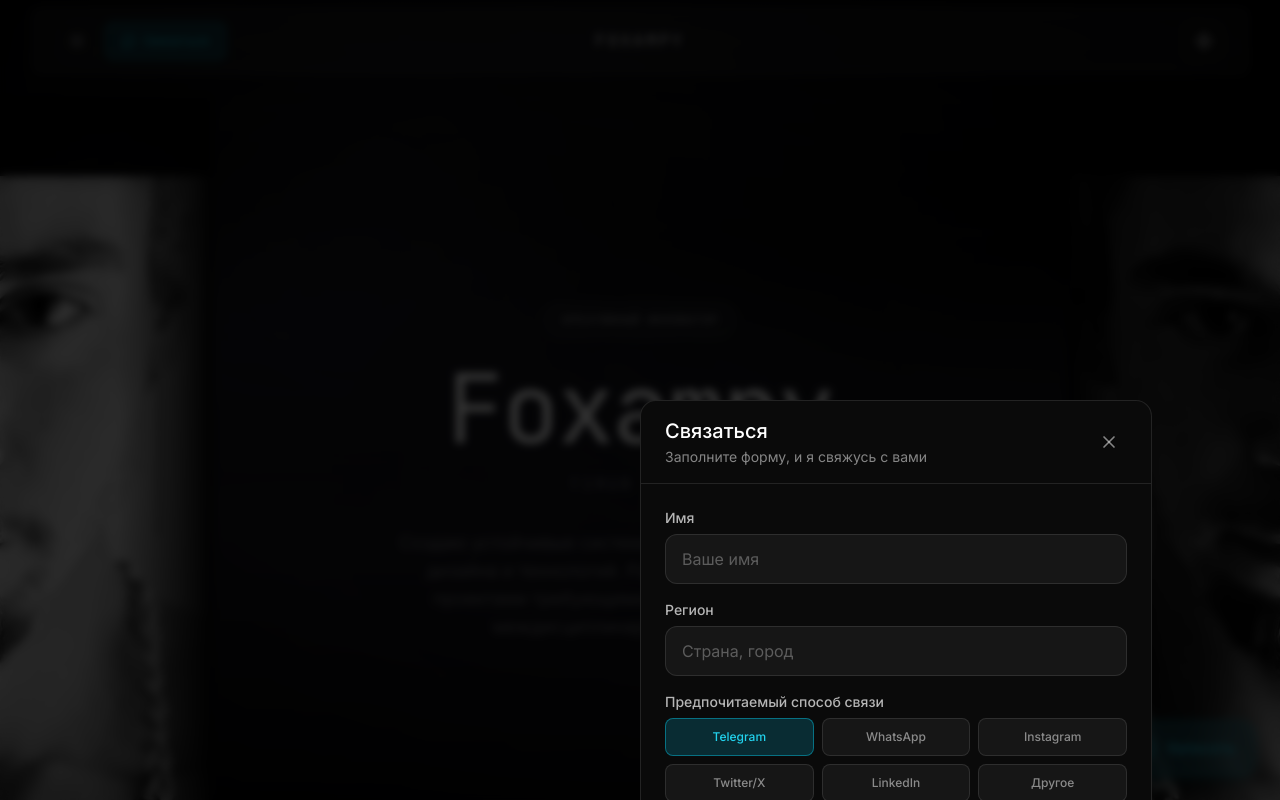
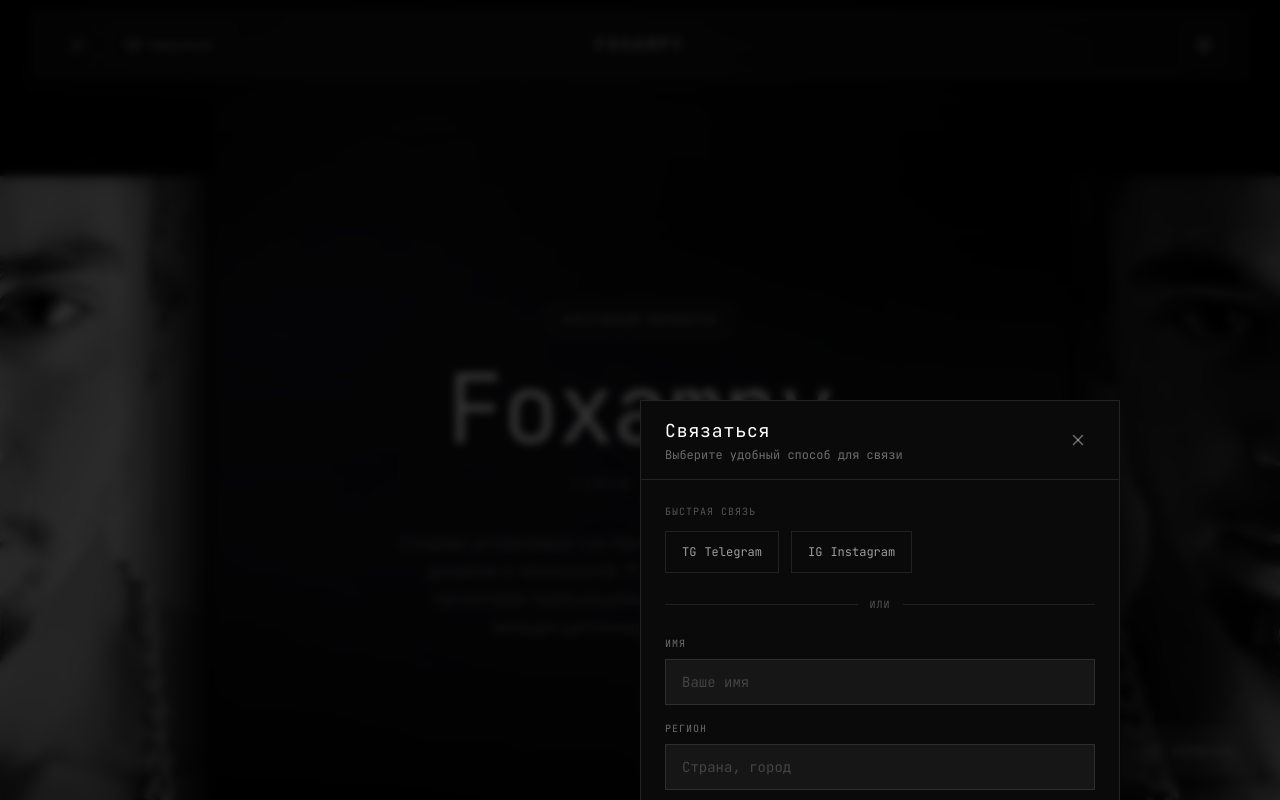
Before and after one commit to TimurSama/foxampy, a Next.js app: page / in a window 1280 px wide. Both pictures are taken after a click on the button "Связаться". Shown: the top 800 px of the page. Built offline with nearby package versions, Linux system fonts and the light colour scheme.

Commit message:
fix: strict style for contact buttons, fix modal positioning, add quick social links

```diff
--- a/components/FloatingContactButton.tsx
+++ b/components/FloatingContactButton.tsx
@@ -1,7 +1,7 @@
 "use client";
 
 import { motion } from 'framer-motion';
-import { MessageCircle } from 'lucide-react';
+import { Mail } from 'lucide-react';
 import { useI18n } from '@/lib/i18n/context';
 
 interface FloatingContactButtonProps {
@@ -14,46 +14,20 @@ export default function FloatingContactButton({ onClick }: FloatingContactButton
   return (
     <motion.button
       onClick={onClick}
-      className="fixed bottom-6 right-6 z-40 flex items-center gap-3 px-5 py-4
-               bg-cyan-500/20 backdrop-blur-xl border border-cyan-500/50 rounded-2xl
-               text-cyan-400 shadow-lg shadow-cyan-500/10
-               hover:bg-cyan-500/30 hover:border-cyan-500/70 hover:shadow-cyan-500/20
+      className="fixed bottom-6 right-6 z-40 flex items-center gap-3 px-5 py-3.5
+               bg-white/5 backdrop-blur-xl border border-white/20
+               text-white/70 hover:text-white hover:bg-white/10 hover:border-white/30
                transition-all duration-300 group"
       initial={{ opacity: 0, scale: 0.8, y: 20 }}
       animate={{ opacity: 1, scale: 1, y: 0 }}
       transition={{ delay: 1, duration: 0.3 }}
-      whileHover={{ scale: 1.05 }}
-      whileTap={{ scale: 0.95 }}
+      whileHover={{ scale: 1.03 }}
+      whileTap={{ scale: 0.97 }}
     >
-      <motion.div
-        animate={{
-          scale: [1, 1.2, 1],
-        }}
-        transition={{
-          duration: 2,
-          repeat: Infinity,
-          ease: "easeInOut"
-        }}
-      >
-        <MessageCircle size={22} />
-      </motion.div>
-      <span className="font-mono text-sm font-medium hidden md:block">
-        {language === 'ru' ? 'Написать' : 'Contact'}
+      <Mail size={18} strokeWidth={1.5} />
+      <span className="font-mono text-xs tracking-wider hidden md:block">
+        {language === 'ru' ? 'НАПИСАТЬ' : 'CONTACT'}
       </span>
-
-      {/* Pulse effect */}
-      <motion.div
-        className="absolute inset-0 rounded-2xl border border-cyan-400/50"
-        animate={{
-          scale: [1, 1.3, 1.5],
-          opacity: [0.5, 0.3, 0],
-        }}
-        transition={{
-          duration: 2,
-          repeat: Infinity,
-          ease: "easeOut",
-        }}
-      />
     </motion.button>
   );
 }
--- a/components/modals/ContactModal.tsx
+++ b/components/modals/ContactModal.tsx
@@ -19,6 +19,11 @@ const socialNetworks = [
   { value: 'other', label: 'Другое', labelEn: 'Other' },
 ];
 
+const quickLinks = [
+  { name: 'Telegram', url: 'https://t.me/foxampy', icon: 'TG' },
+  { name: 'Instagram', url: 'https://instagram.com/foxampy', icon: 'IG' },
+];
+
 export default function ContactModal({ isOpen, onClose }: ContactModalProps) {
   const { language } = useI18n();
   const [formData, setFormData] = useState({
@@ -36,7 +41,7 @@ export default function ContactModal({ isOpen, onClose }: ContactModalProps) {
   const t = {
     ru: {
       title: 'Связаться',
-      subtitle: 'Заполните форму, и я свяжусь с вами',
+      subtitle: 'Выберите удобный способ для связи',
       name: 'Имя',
       namePlaceholder: 'Ваше имя',
       region: 'Регион',
@@ -50,14 +55,15 @@ export default function ContactModal({ isOpen, onClose }: ContactModalProps) {
       emailPlaceholder: 'your@email.com',
       submit: 'Отправить',
       sending: 'Отправка...',
-      success: 'Заявка отправлена!',
+      success: 'Заявка отправлена',
       successMessage: 'Я свяжусь с вами в ближайшее время',
-      close: 'Закрыть',
-      error: 'Произошла ошибка. Попробуйте позже.',
+      or: 'или',
+      quickContact: 'Быстрая связь',
+      error: 'Ошибка отправки. Попробуйте позже.',
     },
     en: {
       title: 'Contact',
-      subtitle: 'Fill out the form and I will get in touch',
+      subtitle: 'Choose your preferred way to connect',
       name: 'Name',
       namePlaceholder: 'Your name',
       region: 'Region',
@@ -71,10 +77,11 @@ export default function ContactModal({ isOpen, onClose }: ContactModalProps) {
       emailPlaceholder: 'your@email.com',
       submit: 'Send',
       sending: 'Sending...',
-      success: 'Message sent!',
+      success: 'Message sent',
       successMessage: 'I will contact you soon',
-      close: 'Close',
-      error: 'An error occurred. Please try again later.',
+      or: 'or',
+      quickContact: 'Quick contact',
+      error: 'Failed to send. Please try again.',
     },
   }[language];
 
@@ -129,33 +136,35 @@ export default function ContactModal({ isOpen, onClose }: ContactModalProps) {
             onClick={handleClose}
           />
 
-          {/* Modal */}
+          {/* Modal - Centered, fixed size, scrollable content */}
           <motion.div
-            initial={{ opacity: 0, scale: 0.95, y: 20 }}
-            animate={{ opacity: 1, scale: 1, y: 0 }}
-            exit={{ opacity: 0, scale: 0.95, y: 20 }}
+            initial={{ opacity: 0, scale: 0.95 }}
+            animate={{ opacity: 1, scale: 1 }}
+            exit={{ opacity: 0, scale: 0.95 }}
+            transition={{ duration: 0.2 }}
             className="fixed inset-4 md:inset-auto md:top-1/2 md:left-1/2 md:-translate-x-1/2 md:-translate-y-1/2
-                     md:w-full md:max-w-lg bg-[#0a0a0a] border border-white/10 rounded-2xl z-50
-                     overflow-hidden flex flex-col max-h-[90vh]"
+                     w-auto md:w-[480px] max-w-full max-h-[90vh] md:max-h-[85vh]
+                     bg-[#0a0a0a] border border-white/10 z-50
+                     flex flex-col"
           >
             {/* Header */}
-            <div className="flex items-center justify-between px-6 py-4 border-b border-white/10">
+            <div className="flex items-center justify-between px-6 py-4 border-b border-white/10 shrink-0">
               <div>
-                <h2 className="text-xl font-medium text-white">{t.title}</h2>
-                <p className="text-sm text-white/50 mt-0.5">{t.subtitle}</p>
+                <h2 className="text-lg font-mono text-white tracking-wider">{t.title}</h2>
+                <p className="text-xs text-white/40 mt-0.5 font-mono">{t.subtitle}</p>
               </div>
               <motion.button
                 onClick={handleClose}
                 disabled={isSubmitting}
-                className="p-2 text-white/50 hover:text-white hover:bg-white/10 rounded-lg transition-colors disabled:opacity-50"
+                className="p-2 text-white/40 hover:text-white hover:bg-white/5 transition-colors disabled:opacity-50"
                 whileHover={{ scale: 1.05 }}
                 whileTap={{ scale: 0.95 }}
               >
-                <X size={20} />
+                <X size={18} />
               </motion.button>
             </div>
 
-            {/* Content */}
+            {/* Content - Scrollable */}
             <div className="flex-1 overflow-y-auto p-6">
               {isSuccess ? (
                 <motion.div
@@ -163,17 +172,50 @@ export default function ContactModal({ isOpen, onClose }: ContactModalProps) {
                   animate={{ opacity: 1, scale: 1 }}
                   className="flex flex-col items-center justify-center py-12 text-center"
                 >
-                  <div className="w-16 h-16 rounded-full bg-emerald-500/20 flex items-center justify-center mb-4">
-                    <CheckCircle size={32} className="text-emerald-400" />
+                  <div className="w-14 h-14 border border-white/20 flex items-center justify-center mb-4">
+                    <CheckCircle size={24} className="text-white/70" />
                   </div>
-                  <h3 className="text-xl font-medium text-white mb-2">{t.success}</h3>
-                  <p className="text-white/50">{t.successMessage}</p>
+                  <h3 className="text-lg font-mono text-white mb-2 tracking-wider">{t.success}</h3>
+                  <p className="text-sm text-white/40 font-mono">{t.successMessage}</p>
                 </motion.div>
               ) : (
+                <>
+                  {/* Quick Links - Social Networks */}
+                  <div className="mb-6">
+                    <p className="text-[10px] text-white/30 uppercase tracking-widest mb-3 font-mono">
+                      {t.quickContact}
+                    </p>
+                    <div className="flex gap-3">
+                      {quickLinks.map((link) => (
+                        <motion.a
+                          key={link.name}
+                          href={link.url}
+                          target="_blank"
+                          rel="noopener noreferrer"
+                          className="flex items-center gap-2 px-4 py-3 border border-white/10
+                                   text-white/60 hover:text-white hover:border-white/20 hover:bg-white/5
+                                   transition-all duration-200"
+                          whileHover={{ scale: 1.02 }}
+                          whileTap={{ scale: 0.98 }}
+                        >
+                          <span className="text-xs font-mono">{link.icon}</span>
+                          <span className="text-xs font-mono">{link.name}</span>
+                        </motion.a>
+                      ))}
+                    </div>
+                  </div>
+
+                  {/* Divider */}
+                  <div className="flex items-center gap-3 mb-6">
+                    <div className="flex-1 h-px bg-white/10" />
+                    <span className="text-[10px] text-white/30 uppercase tracking-widest font-mono">{t.or}</span>
+                    <div className="flex-1 h-px bg-white/10" />
+                  </div>
+
                   <form onSubmit={handleSubmit} className="space-y-4">
                     {/* Name */}
                     <div>
-                    <label className="block text-sm font-medium text-white/70 mb-1.5">
+                      <label className="block text-[10px] font-mono text-white/40 uppercase tracking-widest mb-2">
                         {t.name}
                       </label>
                       <input
@@ -182,16 +224,16 @@ export default function ContactModal({ isOpen, onClose }: ContactModalProps) {
                         value={formData.name}
                         onChange={(e) => setFormData({ ...formData, name: e.target.value })}
                         placeholder={t.namePlaceholder}
-                      className="w-full px-4 py-3 bg-white/5 border border-white/10 rounded-xl
-                               text-white placeholder-white/30
-                               focus:outline-none focus:border-white/30 focus:bg-white/10
+                        className="w-full px-4 py-3 bg-white/5 border border-white/10
+                                 text-white placeholder-white/20 font-mono text-sm
+                                 focus:outline-none focus:border-white/30 focus:bg-white/[0.07]
                                  transition-all"
                       />
                     </div>
 
                     {/* Region */}
                     <div>
-                    <label className="block text-sm font-medium text-white/70 mb-1.5">
+                      <label className="block text-[10px] font-mono text-white/40 uppercase tracking-widest mb-2">
                         {t.region}
                       </label>
                       <input
@@ -200,16 +242,16 @@ export default function ContactModal({ isOpen, onClose }: ContactModalProps) {
                         value={formData.region}
                         onChange={(e) => setFormData({ ...formData, region: e.target.value })}
                         placeholder={t.regionPlaceholder}
-                      className="w-full px-4 py-3 bg-white/5 border border-white/10 rounded-xl
-                               text-white placeholder-white/30
-                               focus:outline-none focus:border-white/30 focus:bg-white/10
+                        className="w-full px-4 py-3 bg-white/5 border border-white/10
+                                 text-white placeholder-white/20 font-mono text-sm
+                                 focus:outline-none focus:border-white/30 focus:bg-white/[0.07]
                                  transition-all"
                       />
                     </div>
 
                     {/* Social Network */}
                     <div>
-                    <label className="block text-sm font-medium text-white/70 mb-1.5">
+                      <label className="block text-[10px] font-mono text-white/40 uppercase tracking-widest mb-2">
                         {t.socialNetwork}
                       </label>
                       <div className="grid grid-cols-3 gap-2">
@@ -218,10 +260,10 @@ export default function ContactModal({ isOpen, onClose }: ContactModalProps) {
                             key={network.value}
                             type="button"
                             onClick={() => setFormData({ ...formData, socialNetwork: network.value })}
-                          className={`px-3 py-2.5 rounded-lg text-xs font-medium transition-all border
+                            className={`px-2 py-2.5 border text-[10px] font-mono uppercase tracking-wider transition-all
                                      ${formData.socialNetwork === network.value
-                              ? 'bg-cyan-500/20 border-cyan-500/50 text-cyan-400'
-                              : 'bg-white/5 border-white/10 text-white/50 hover:bg-white/10 hover:text-white/70'
+                                ? 'bg-white/10 border-white/30 text-white'
+                                : 'bg-transparent border-white/10 text-white/40 hover:border-white/20 hover:text-white/60'
                             }`}
                             whileHover={{ scale: 1.02 }}
                             whileTap={{ scale: 0.98 }}
@@ -234,7 +276,7 @@ export default function ContactModal({ isOpen, onClose }: ContactModalProps) {
 
                     {/* Nickname */}
                     <div>
-                    <label className="block text-sm font-medium text-white/70 mb-1.5">
+                      <label className="block text-[10px] font-mono text-white/40 uppercase tracking-widest mb-2">
                         {t.nickname}
                       </label>
                       <input
@@ -243,16 +285,16 @@ export default function ContactModal({ isOpen, onClose }: ContactModalProps) {
                         value={formData.nickname}
                         onChange={(e) => setFormData({ ...formData, nickname: e.target.value })}
                         placeholder={t.nicknamePlaceholder}
-                      className="w-full px-4 py-3 bg-white/5 border border-white/10 rounded-xl
-                               text-white placeholder-white/30
-                               focus:outline-none focus:border-white/30 focus:bg-white/10
+                        className="w-full px-4 py-3 bg-white/5 border border-white/10
+                                 text-white placeholder-white/20 font-mono text-sm
+                                 focus:outline-none focus:border-white/30 focus:bg-white/[0.07]
                                  transition-all"
                       />
                     </div>
 
                     {/* Phone */}
                     <div>
-                    <label className="block text-sm font-medium text-white/70 mb-1.5">
+                      <label className="block text-[10px] font-mono text-white/40 uppercase tracking-widest mb-2">
                         {t.phone}
                       </label>
                       <input
@@ -260,16 +302,16 @@ export default function ContactModal({ isOpen, onClose }: ContactModalProps) {
                         value={formData.phone}
                         onChange={(e) => setFormData({ ...formData, phone: e.target.value })}
                         placeholder={t.phonePlaceholder}
-                      className="w-full px-4 py-3 bg-white/5 border border-white/10 rounded-xl
-                               text-white placeholder-white/30
-                               focus:outline-none focus:border-white/30 focus:bg-white/10
+                        className="w-full px-4 py-3 bg-white/5 border border-white/10
+                                 text-white placeholder-white/20 font-mono text-sm
+                                 focus:outline-none focus:border-white/30 focus:bg-white/[0.07]
                                  transition-all"
                       />
                     </div>
 
                     {/* Email */}
                     <div>
-                    <label className="block text-sm font-medium text-white/70 mb-1.5">
+                      <label className="block text-[10px] font-mono text-white/40 uppercase tracking-widest mb-2">
                         {t.email}
                       </label>
                       <input
@@ -277,16 +319,16 @@ export default function ContactModal({ isOpen, onClose }: ContactModalProps) {
                         value={formData.email}
                         onChange={(e) => setFormData({ ...formData, email: e.target.value })}
                         placeholder={t.emailPlaceholder}
-                      className="w-full px-4 py-3 bg-white/5 border border-white/10 rounded-xl
-                               text-white placeholder-white/30
-                               focus:outline-none focus:border-white/30 focus:bg-white/10
+                        className="w-full px-4 py-3 bg-white/5 border border-white/10
+                                 text-white placeholder-white/20 font-mono text-sm
+                                 focus:outline-none focus:border-white/30 focus:bg-white/[0.07]
                                  transition-all"
                       />
                     </div>
 
                     {error && (
-                    <div className="p-3 bg-red-500/10 border border-red-500/30 rounded-lg">
-                      <p className="text-sm text-red-400">{error}</p>
+                      <div className="p-3 border border-red-500/30 bg-red-500/5">
+                        <p className="text-xs text-red-400 font-mono">{error}</p>
                       </div>
                     )}
 
@@ -294,27 +336,28 @@ export default function ContactModal({ isOpen, onClose }: ContactModalProps) {
                     <motion.button
                       type="submit"
                       disabled={isSubmitting}
-                    className="w-full py-4 bg-cyan-500/20 border border-cyan-500/50 rounded-xl
-                             text-cyan-400 font-medium
-                             hover:bg-cyan-500/30 hover:border-cyan-500/70
+                      className="w-full py-4 border border-white/20
+                               text-white/70 font-mono text-xs uppercase tracking-widest
+                               hover:bg-white/10 hover:border-white/30 hover:text-white
                                disabled:opacity-50 disabled:cursor-not-allowed
-                             transition-all flex items-center justify-center gap-2"
+                               transition-all flex items-center justify-center gap-2 mt-6"
                       whileHover={{ scale: isSubmitting ? 1 : 1.01 }}
                       whileTap={{ scale: isSubmitting ? 1 : 0.99 }}
                     >
                       {isSubmitting ? (
                         <>
-                        <Loader2 size={18} className="animate-spin" />
+                          <Loader2 size={16} className="animate-spin" />
                           {t.sending}
                         </>
                       ) : (
                         <>
-                        <Send size={18} />
+                          <Send size={14} />
                           {t.submit}
                         </>
                       )}
                     </motion.button>
                   </form>
+                </>
               )}
             </div>
           </motion.div>
```
Also changed, not shown: components/layout/Header.tsx (+14 -14 lines), 4 other files (tests, documents, lock files or other folders). Lines whose indentation alone changed are shown as unchanged.
